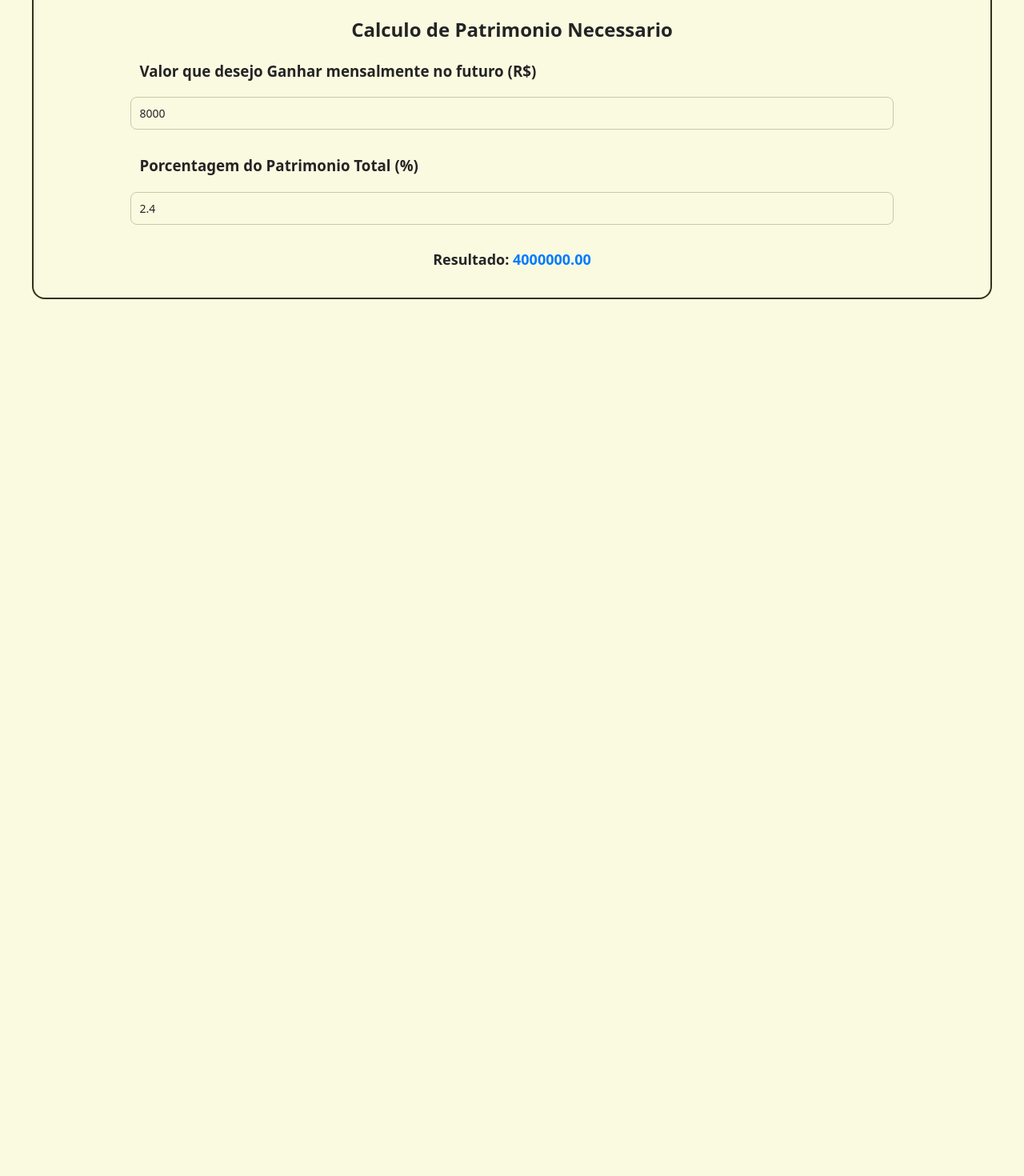
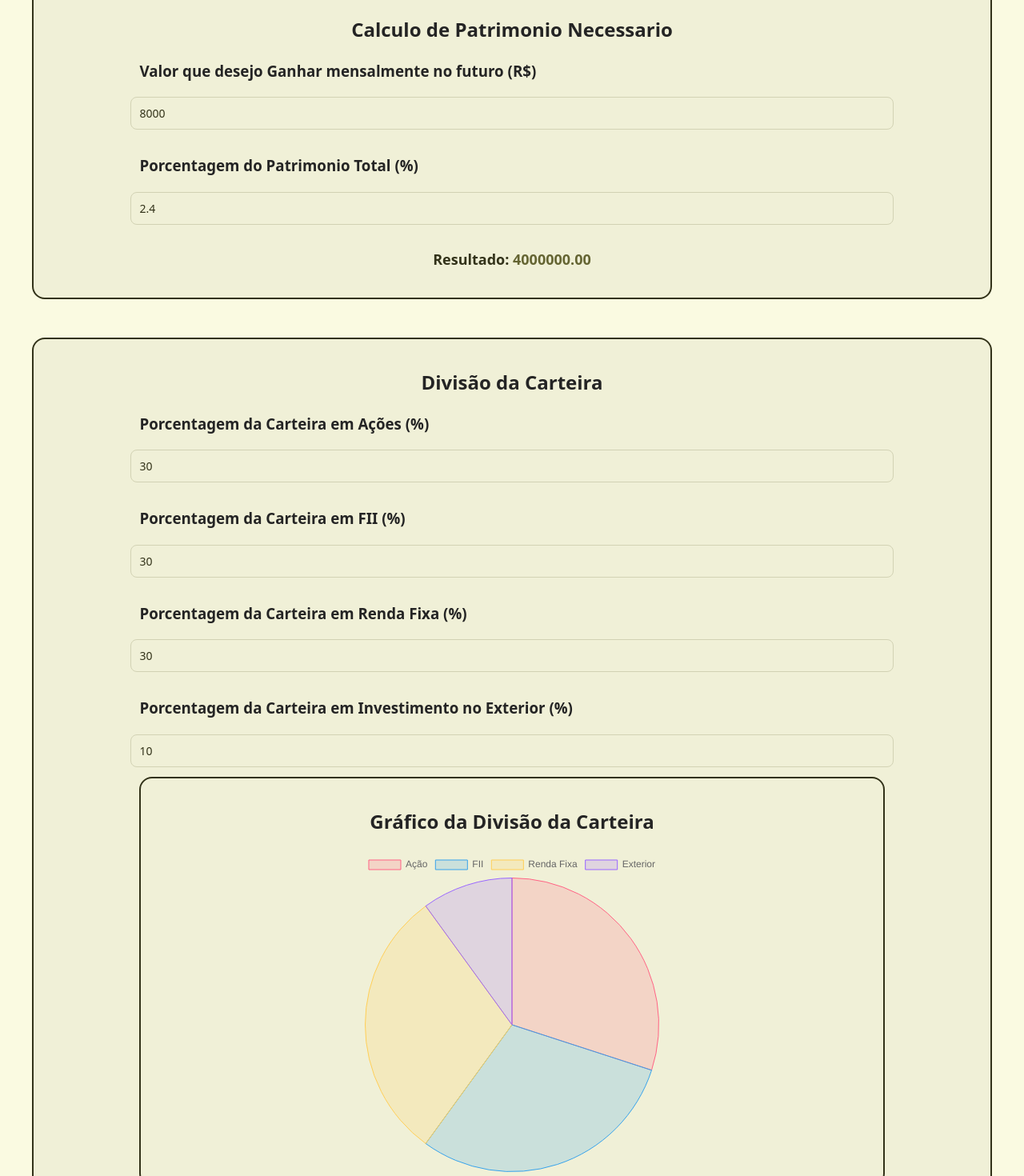
Before and after one commit to Nicolas-Botelho/investiment_planning, a React (Vite) app: page / in a window 1280 px wide. Shown: the part 700-2170 px from the top of the page at 80% size. Before the commit the page ends 1114 px from the top, so only its background shows below. Built offline with nearby package versions, Linux system fonts and the light colour scheme.

Commit message:
feat: portfolio division chart

```diff
--- a/package.json
+++ b/package.json
@@ -10,7 +10,9 @@
     "preview": "vite preview"
   },
   "dependencies": {
+    "chart.js": "^4.5.0",
     "react": "^19.1.1",
+    "react-chartjs-2": "^5.3.0",
     "react-dom": "^19.1.1"
   },
   "devDependencies": {
--- a/src/App.tsx
+++ b/src/App.tsx
@@ -2,6 +2,7 @@ import './style/App.css'
 import Header from './components/header'
 import Card from './components/textcard'
 import PTCard from './components/patr_total_card'
+import DCCard from './components/div_cart_card'
 
 const card_4_rule_title: string = "A Regra dos 4%"
 const card_4_rule_descr: string = `
@@ -19,6 +20,8 @@ function App() {
       <Card title={card_4_rule_title} description={card_4_rule_descr}/>
       <br/><br/>
       <PTCard/>
+      <br/><br/>
+      <DCCard/>
     </div>
   )
 }
--- /dev/null
+++ b/src/components/div_cart_card.tsx
@@ -0,0 +1,91 @@
+import { useState } from "react";
+import { Chart as ChartJS, ArcElement, Tooltip, Legend } from 'chart.js';
+import { Pie } from 'react-chartjs-2';
+import "../style/card.css";
+import "../style/colors.css"
+
+ChartJS.register(ArcElement, Tooltip, Legend);
+
+export default function DCCard() {
+  let [acao, setAcao] = useState(30);
+  let [fii, setFII] = useState(30);
+  let [fixa, setFixa] = useState(30);
+  let [ext, setExt] = useState(10);
+
+  const soma = acao + fii + fixa;
+  ext = 100 - soma;
+
+  const data = {
+    labels: ['Ação', 'FII', 'Renda Fixa', 'Exterior'],
+    datasets: [
+      {
+        label: 'Divisão da Carteira',
+        data: [acao, fii, fixa, ext],
+        backgroundColor: [
+          'rgba(255, 99, 132, 0.2)',
+          'rgba(54, 162, 235, 0.2)',
+          'rgba(255, 206, 86, 0.2)',
+          'rgba(153, 102, 255, 0.2)',
+        ],
+        borderColor: [
+          'rgba(255, 99, 132, 1)',
+          'rgba(54, 162, 235, 1)',
+          'rgba(255, 206, 86, 1)',
+          'rgba(153, 102, 255, 1)',
+        ],
+        borderWidth: 1,
+      },
+    ],
+  };
+
+  return (
+    <div className="card">
+      <h2>Divisão da Carteira</h2>
+      <h3 className="h3">Porcentagem da Carteira em Ações (%)</h3>
+      <input
+        type="number"
+        value={acao}
+        className="input"
+        onChange={(e) => {
+          const novo = Number(e.target.value);
+          if (novo + fii + fixa <= 100) setAcao(novo);
+        }}
+        placeholder="Porcentagem da Carteira em Ações (%)"
+      />
+      <h3 className="h3">Porcentagem da Carteira em FII (%)</h3>
+      <input
+        type="number"
+        value={fii}
+        className="input"
+        onChange={(e) => {
+          const novo = Number(e.target.value);
+          if (acao + novo + fixa <= 100) setFII(novo);
+        }}
+        placeholder="Porcentagem da Carteira em FII (%)"
+      />
+      <h3 className="h3">Porcentagem da Carteira em Renda Fixa (%)</h3>
+      <input
+        type="number"
+        value={fixa}
+        className="input"
+        onChange={(e) => {
+          const novo = Number(e.target.value);
+          if (acao + fii + novo <= 100) setFixa(novo);
+        }}
+        placeholder="Porcentagem da Carteira em Renda Fixa (%)"
+      />
+      <h3 className="h3">Porcentagem da Carteira em Investimento no Exterior (%)</h3>
+      <input
+        type="number"
+        value={ext}
+        className="input"
+        onChange={(e) => setExt(Number(e.target.value))}
+        placeholder="Porcentagem da Carteira em Investimento no Exterior (%)"
+      />
+      <div className="chart">
+        <h2>Gráfico da Divisão da Carteira</h2>
+        <Pie data={data} options={{ responsive: true, maintainAspectRatio: false }}/>
+      </div>
+    </div>
+  )
+}
--- a/src/components/patr_total_card.tsx
+++ b/src/components/patr_total_card.tsx
@@ -3,17 +3,15 @@ import "../style/card.css"
 import { useState } from "react";
 
 export default function PTCard() {
-  const [num1, setNum1] = useState(8000);
-  const [num2, setNum2] = useState(2.4);
+  const [valor_mensal, setValorMensal] = useState(8000);
+  const [porcentagem, setPorcentagem] = useState(2.4);
 
-  const value = Number(num1);
-  const percent = Number(num2);
   let r: number
-  if (percent == 0) {
+  if (porcentagem == 0) {
     r = 0
   }
   else {
-    r = (value * 12) / (percent / 100)
+    r = (valor_mensal * 12) / (porcentagem / 100)
   }
   const rStr: string = r.toFixed(2)
 
@@ -23,17 +21,17 @@ export default function PTCard() {
       <h3 className="h3">Valor que desejo Ganhar mensalmente no futuro (R$)</h3>
       <input
         type="number"
-        value={num1}
+        value={valor_mensal}
         className="input"
-        onChange={(e) => setNum1(e.target.value)}
+        onChange={(e) => setValorMensal(Number(e.target.value))}
         placeholder="Digite o valor que desejo Ganhar mensalmente no futuro (R$)"
       />
       <h3 className="h3">Porcentagem do Patrimonio Total (%)</h3>
       <input
         type="number"
-        value={num2}
+        value={porcentagem}
         className="input"
-        onChange={(e) => setNum2(e.target.value)}
+        onChange={(e) => setPorcentagem(Number(e.target.value))}
         placeholder="Digite a porcentagem do Patrimonio Total (%)"
       />
       <p className="resultado">
--- a/src/style/card.css
+++ b/src/style/card.css
@@ -1,10 +1,35 @@
+@import './colors.css';
+
 .card {
   padding: 1rem;
   text-align: center;
   border-style: solid;
   border-radius: 1rem;
   border-width: 0.15rem;
-  border-color: rgb(50, 50, 25);
+  border-color: var(--main-dark-1);
+  background-color: var(--main-light-2);
+}
+
+.chart {
+  padding: 1rem;
+  text-align: center;
+  border-style: solid;
+  border-radius: 1rem;
+  border-width: 0.15rem;
+  border-color: var(--main-dark-1);
+  background-color: var(--main-light-2);
+  /* margin: 4rem auto; centraliza horizontalmente */
+  margin-left: 10%;
+  margin-right: 10%;
+  display: flex;
+  flex-direction: column;
+  align-items: center;
+  justify-content: center; /* centraliza verticalmente o conteúdo */
+}
+
+.chart canvas {
+  max-width: 50vw;
+  max-height: 50vh;
 }
 
 .p {
@@ -20,17 +45,17 @@
   width: 80%;
   padding: 10px;
   margin-bottom: 12px;
-  border: 1px solid rgb(200, 200, 175);
+  border: 1px solid var(--main-light-5);
   border-radius: 8px;
   font-size: 14px;
   transition: border-color 0.3s ease;
-  background-color: rgb(250, 250, 225);
+  background-color: var(--main-light-2);
   font-family: system-ui, Avenir, Helvetica, Arial, sans-serif;
-  color: #242424;
+  color: var(--main-dark-1);
 }
 
 .input:focus {
-  border-color: rgb(50, 50, 25);
+  border-color: var(--main-dark-1);
   outline: none;
 }
 
@@ -48,9 +73,9 @@
   font-size: 18px;
   font-weight: bold;
   text-align: center;
-  color: #242424;
+  color: var(--main-dark-1);
 }
 
 .resultado span {
-  color: #007bff;
+  color: var(--alt-dark-3);
 }
--- /dev/null
+++ b/src/style/colors.css
@@ -0,0 +1,12 @@
+:root {
+  --text: #242424;
+  --main-light-1: #FAFAE1;
+  --main-light-2: #F0F0D7;
+  --main-light-3: #E6E6C8;
+  --main-light-4: #DCDCBE;
+  --main-light-5: #D2D2B4;
+  --main-dark-1: #323219;
+  --main-dark-2: #4B4B32;
+  --main-dark-3: #64644B;
+  --alt-dark-3: #646432;
+}
--- a/src/style/index.css
+++ b/src/style/index.css
@@ -1,9 +1,11 @@
+@import "./colors.css";
+
 :root {
   font-family: system-ui, Avenir, Helvetica, Arial, sans-serif;
   line-height: 1.5;
   font-weight: 400;
 
   color-scheme: light dark;
-  color: #242424;
-  background-color: rgb(250, 250, 225);
+  color: var(--text);
+  background-color: var(--main-light-1);
 }
```
Also changed, not shown: 1 other file (tests, documents, lock files or other folders).
